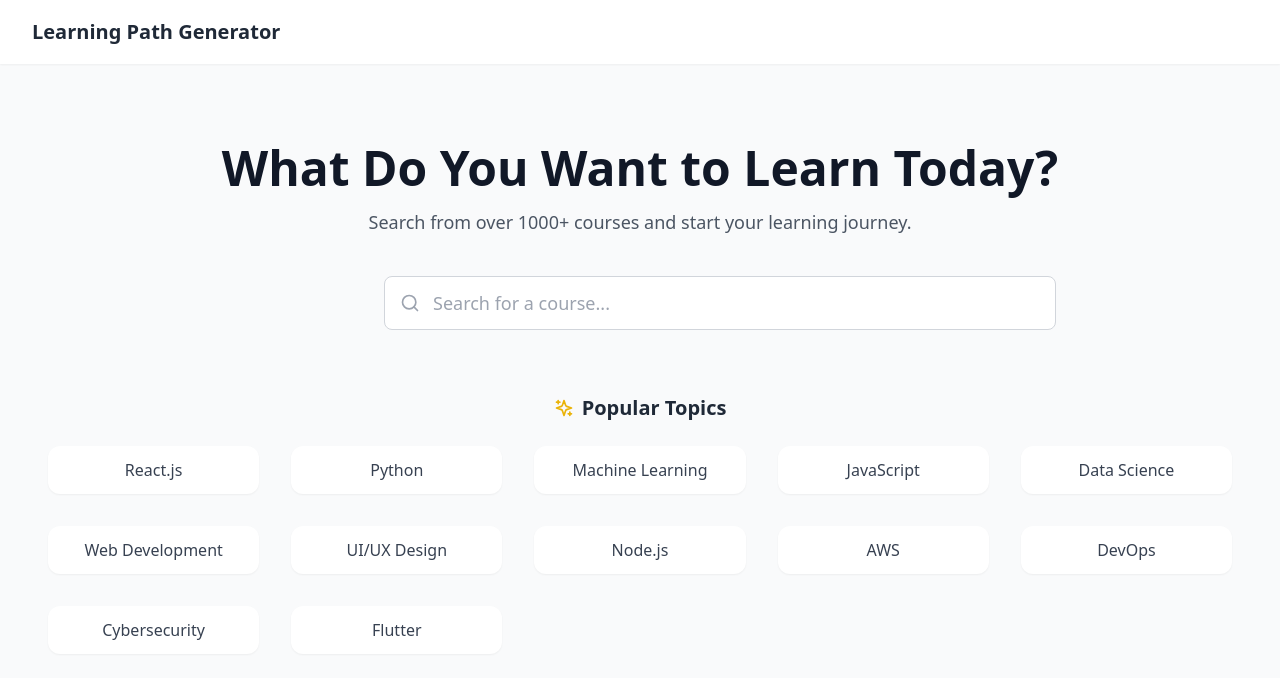
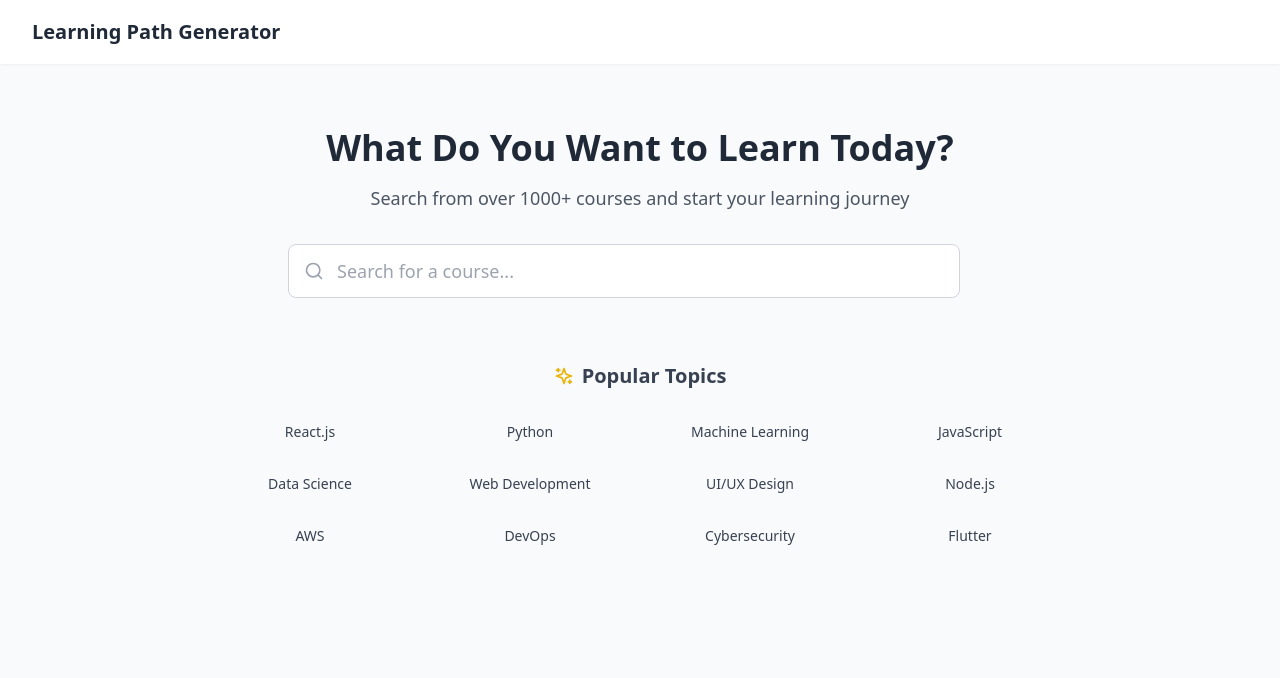
Before and after one commit to Raghunani12/LearningPathGen, a React (Vite) app: page / in a window 1280 px wide. Shown: the top 678 px of the page. Built offline with nearby package versions, Linux system fonts and the light colour scheme.

Commit message:
Update TopicSelection.tsx

```diff
--- a/src/components/TopicSelection.tsx
+++ b/src/components/TopicSelection.tsx
@@ -1,88 +1,30 @@
-// import React from 'react';
-// import { SearchBar } from './SearchBar';
-// import { Sparkles } from 'lucide-react';
-
-// export const TopicSelection = () => {
-//   return (
-//     <div className="max-w-4xl mx-auto px-4 py-8">
-//       <div className="text-center mb-12">
-//         <h1 className="text-4xl font-bold mb-4 text-gray-800">
-//           What Do You Want to Learn Today?
-//         </h1>
-//         <p className="text-lg text-gray-600 mb-8">
-//           Search from over 1000+ courses and start your learning journey
-//         </p>
-//         <SearchBar />
-//       </div>
-
-//       <div className="mt-16">
-//         <h2 className="text-xl font-semibold text-gray-700 mb-6 flex items-center justify-center">
-//           <Sparkles className="w-5 h-5 mr-2 text-yellow-500" />
-//           Popular Topics
-//         </h2>
-//         <div className="grid grid-cols-2 md:grid-cols-3 lg:grid-cols-4 gap-4">
-//           {popularTopics.map((topic) => (
-//             <div
-//               key={topic}
-//               className="px-4 py-2 bg-gray-50 rounded-lg text-center text-gray-700 text-sm hover:bg-gray-100 transition-colors duration-200"
-//             >
-//               {topic}
-//             </div>
-//           ))}
-//         </div>
-//       </div>
-//     </div>
-//   );
-// };
-
-// const popularTopics = [
-//   'React.js',
-//   'Python',
-//   'Machine Learning',
-//   'JavaScript',
-//   'Data Science',
-//   'Web Development',
-//   'UI/UX Design',
-//   'Node.js',
-//   'AWS',
-//   'DevOps',
-//   'Cybersecurity',
-//   'Flutter'
-// ];
-
-//UPDATED CODE
 import React from 'react';
 import { SearchBar } from './SearchBar';
 import { Sparkles } from 'lucide-react';
 
 export const TopicSelection = () => {
   return (
-    <div className="max-w-screen-xl mx-auto px-4 sm:px-6 lg:px-8 py-12">
-      {/* Heading Section */}
+    <div className="max-w-4xl mx-auto px-4 py-8">
       <div className="text-center mb-12">
-        <h1 className="text-3xl sm:text-4xl md:text-5xl font-bold mb-4 text-gray-900 dark:text-white leading-tight">
+        <h1 className="text-3xl sm:text-4xl font-bold mb-4 text-gray-800">
           What Do You Want to Learn Today?
         </h1>
-        <p className="text-base sm:text-lg text-gray-600 dark:text-gray-300 mb-6 sm:mb-10">
-          Search from over 1000+ courses and start your learning journey.
+        <p className="text-base sm:text-lg text-gray-600 mb-8">
+          Search from over 1000+ courses and start your learning journey
         </p>
-        <div className="w-full max-w-2xl mx-auto">
-          <SearchBar />
-        </div>
+        <SearchBar />
       </div>
 
-      {/* Popular Topics */}
-      <div className="mt-16">
-        <h2 className="text-lg sm:text-xl font-semibold text-gray-800 dark:text-white mb-6 flex items-center justify-center">
+      <div className="mt-12 sm:mt-16">
+        <h2 className="text-lg sm:text-xl font-semibold text-gray-700 mb-6 flex items-center justify-center">
           <Sparkles className="w-5 h-5 mr-2 text-yellow-500" />
           Popular Topics
         </h2>
-
-        <div className="grid grid-cols-2 sm:grid-cols-3 md:grid-cols-4 lg:grid-cols-5 gap-4 sm:gap-6 md:gap-8 px-2 sm:px-4">
+        <div className="grid grid-cols-2 sm:grid-cols-3 md:grid-cols-4 gap-3 sm:gap-4">
           {popularTopics.map((topic) => (
             <div
               key={topic}
-              className="text-center px-4 py-3 bg-white dark:bg-gray-800 rounded-xl shadow-sm hover:shadow-md text-sm sm:text-base font-medium text-gray-700 dark:text-gray-200 hover:bg-gray-100 dark:hover:bg-gray-700 transition-all duration-200 cursor-pointer"
+              className="px-3 py-2 sm:px-4 sm:py-2 bg-gray-50 rounded-lg text-center text-gray-700 text-sm hover:bg-gray-100 transition-colors duration-200"
             >
               {topic}
             </div>
@@ -105,5 +47,5 @@ const popularTopics = [
   'AWS',
   'DevOps',
   'Cybersecurity',
-  'Flutter',
+  'Flutter'
 ];
```
